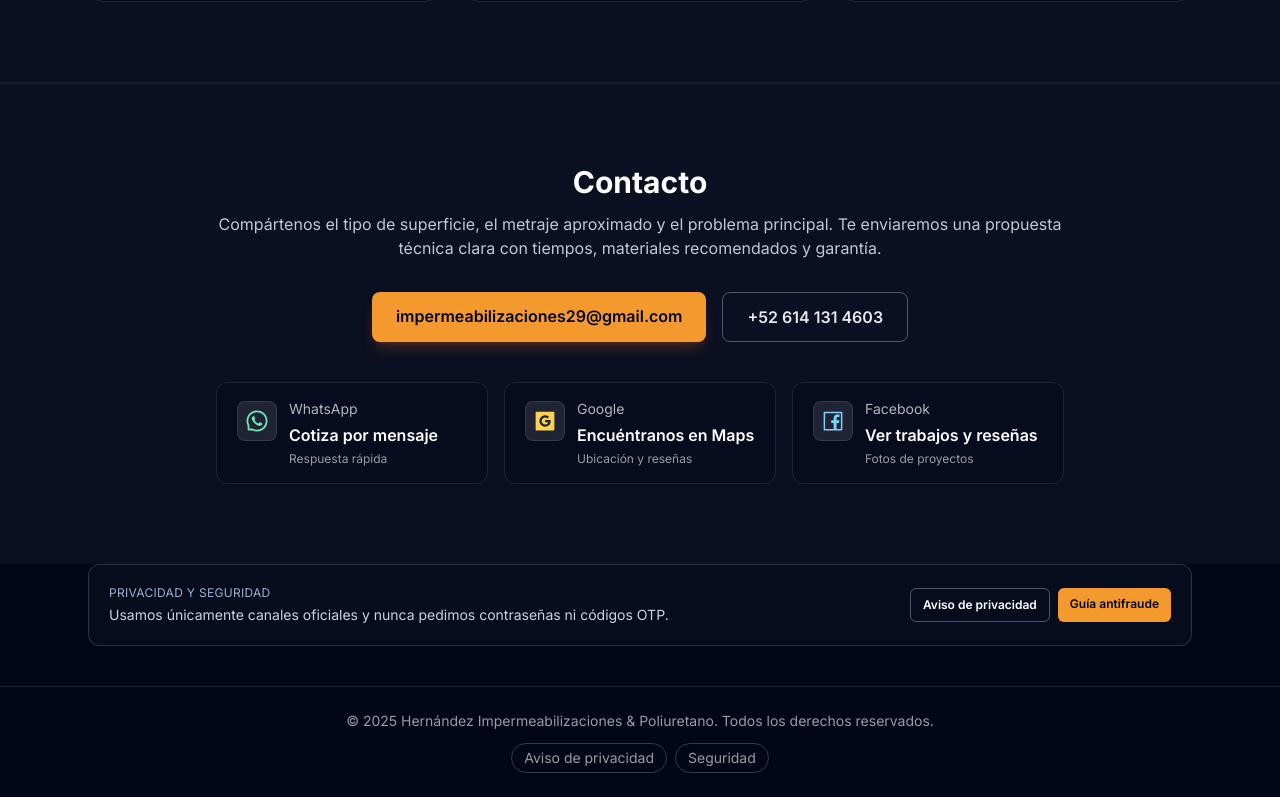
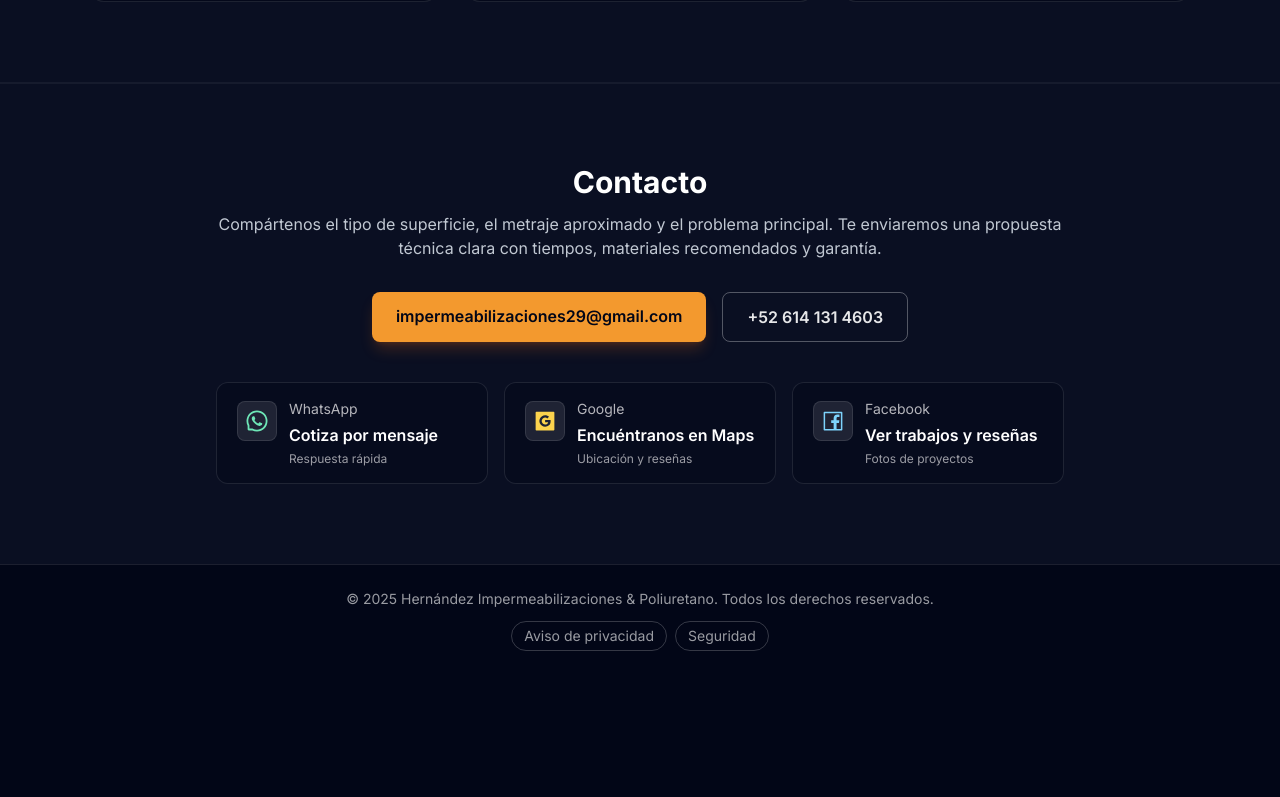
Before and after one commit to AlexArmendariz03/LandingPage, a Next.js app: page / in a window 1280 px wide. Shown: the part 2530-3327 px from the top of the page. After the commit the page ends 3205 px from the top, so only its background shows below. Built offline with nearby package versions, Linux system fonts and the light colour scheme.

Commit message:
eliminacion de aviso de privacidad section evitando el recode

```diff
--- a/src/app/page.tsx
+++ b/src/app/page.tsx
@@ -358,35 +358,6 @@ export default function LandingPage() {
                 </div>
             </section>
 
-
-            {/* PRIVACIDAD Y SEGURIDAD */}
-            <section id="seguridad" className="max-w-6xl mx-auto px-6 pb-10">
-                <div className="rounded-xl border border-white/15 bg-slate-900/40 p-4 md:p-5" data-aos="fade-up">
-                    <div className="flex flex-col gap-4 md:flex-row md:items-center md:justify-between">
-                        <div>
-                            <p className="text-xs uppercase tracking-wide text-blue-200/80">Privacidad y seguridad</p>
-                            <p className="mt-1 text-sm text-blue-50/85">
-                                Usamos únicamente canales oficiales y nunca pedimos contraseñas ni códigos OTP.
-                            </p>
-                        </div>
-                        <div className="flex flex-wrap gap-2">
-                            <Link
-                                href="/aviso-privacidad"
-                                className="rounded-md border border-white/30 px-3 py-2 text-xs font-semibold text-white hover:bg-white/10 transition"
-                            >
-                                Aviso de privacidad
-                            </Link>
-                            <Link
-                                href="/seguridad"
-                                className="rounded-md bg-[#f3992e] px-3 py-2 text-xs font-semibold text-slate-950"
-                            >
-                                Guía antifraude
-                            </Link>
-                        </div>
-                    </div>
-                </div>
-            </section>
-
             <footer className="border-t border-white/10 bg-slate-950">
                 <div className="max-w-6xl mx-auto px-6 py-6 text-center text-sm text-white/60">
                     <p>
```
